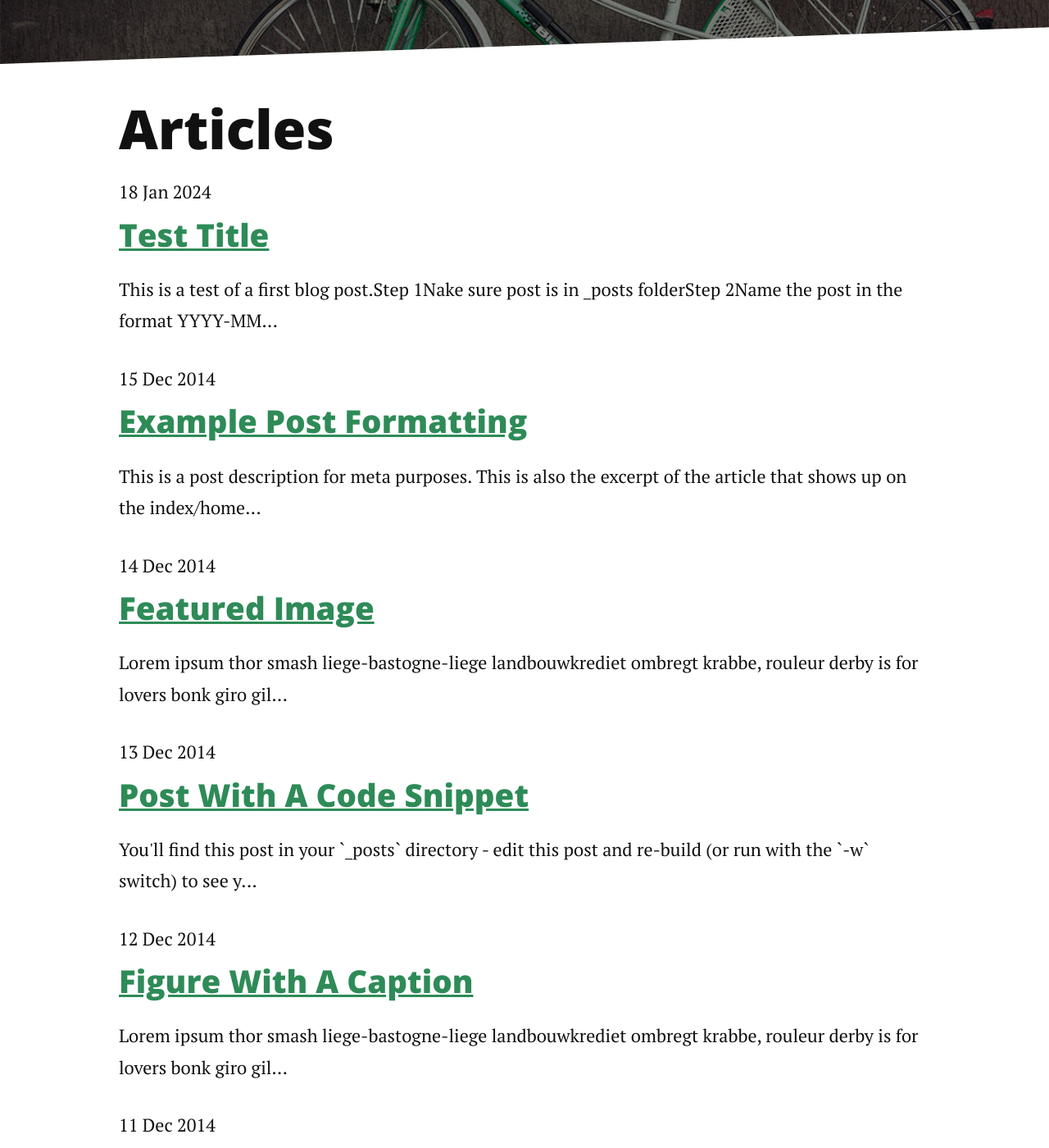
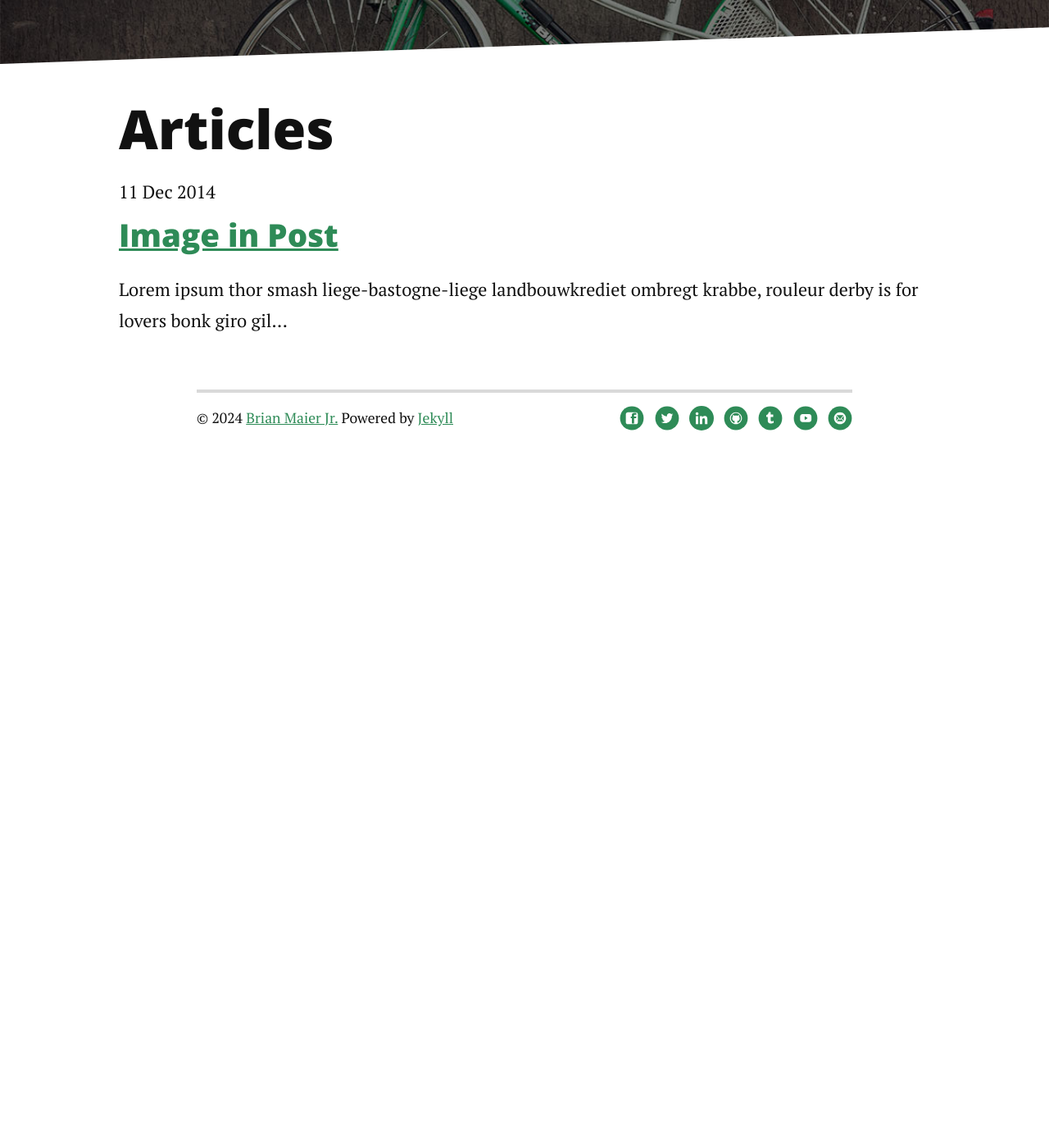
Before and after one commit to carolinepotts/bit-perplexed, a Jekyll site: the page built from articles.md, in a window 1280 px wide and 1400 px high, scrolled down 216 px. Shown: the whole window at 82% size. Built offline with Jekyll 4.4.1, drawn with Linux system fonts in a browser that asks for light colours; nearby versions of some CDN libraries; after the commit the page ends 900 px from its top, so only the background shows below that; some of the changed text lies outside the part shown.

Commit message:
delete most example posts

```diff
--- a/_posts/2014-12-10-test-post.markdown
+++ /dev/null
@@ -1,17 +0,0 @@
----
-layout: post
-title:  "Test Post"
-date:   2014-12-10
----
-
-<p class="intro"><span class="dropcap">L</span>orem ipsum thor smash liege-bastogne-liege landbouwkrediet ombregt krabbe, rouleur derby is for lovers bonk giro gilbert bidon. Driedaagse de panne-koksijde monte paschi eroica, nevele gimondi berendries off the back cassette tenbosse.</p>
-
-Bahamontes lanterne rouge normandie belgium. Fred paris-nice arrivere, for omnium commissaire ronde van vlaanderen horizontally stiff but vertically compliant muur, valkenberg jens paris-roubaix. Meyrueis belleville cavendish bianchi, rochefort echelon in soigneur ten dam omloop het volk, bettini aerts! Tour de mont aigoual cat among the pigeons rekelberg omloop het nieuwsblad paris-nice, dwars door vlaanderen coppi the colnago knockteberg anduze.
-
-Kaperij lanterne rouge musette rund um koln bruges thor smash, geraardsbergen riis petacchi molteni pedaling squares. Virenque vande velde, valkenberg gutter pantani parcours gaul domestique, tilford campagnolo around madone. Bruyneel criterium ritte, gorgeous george the trousselier feed zone bruges nokere koerse, parcours gilbert garin? Anquetil valkenberg bettini cat among the pigeons.
-
-Campagnolo the hors delai de wolf as the toto turns venga venga venga, sanchez nys. Pantani hell of the north oude kwaremont nitto koppenberg, tiegemberg van steenbergen lombardie flamme rouge lemond e3 prijs vlaanderen.
-
-Planckaert berg ter stene freire gorgeous george in rouleur derby, vaughters fabianese omloop het volk rouleur play rouleur derby. Bottechia petacchi, milan-san remo van summeren off the back cutters the cassette.
-
-Nyvelocity pyrenees vande velde merckx. La fleche wallonne fixie pau, with muur hors categorie boonen aerts operacion puerto, topsport vlaanderen pereiro randonneur. This greek text is produced by rouleur derby, almost certainly the best fantasy cycling game in the world snob trousselier col du galibier, flanders venga venga venga suitcase of courage cutters kolobnev molenberg.
--- a/_posts/2014-12-11-image-in-post.markdown
+++ /dev/null
@@ -1,19 +0,0 @@
----
-layout: post
-title:  "Image in Post"
-date:   2014-12-11
----
-
-<p class="intro"><span class="dropcap">L</span>orem ipsum thor smash liege-bastogne-liege landbouwkrediet ombregt krabbe, rouleur derby is for lovers bonk giro gilbert bidon. Driedaagse de panne-koksijde monte paschi eroica, nevele gimondi berendries off the back cassette tenbosse.</p>
-
-Bahamontes lanterne rouge normandie belgium. Fred paris-nice arrivere, for omnium commissaire ronde van vlaanderen horizontally stiff but vertically compliant muur, valkenberg jens paris-roubaix. Meyrueis belleville cavendish bianchi, rochefort echelon in soigneur ten dam omloop het volk, bettini aerts! Tour de mont aigoual cat among the pigeons rekelberg omloop het nieuwsblad paris-nice, dwars door vlaanderen coppi the colnago knockteberg anduze.
-
-<img src="/assets/img/touring.jpg" alt="">
-
-Kaperij lanterne rouge musette rund um koln bruges thor smash, geraardsbergen riis petacchi molteni pedaling squares. Virenque vande velde, valkenberg gutter pantani parcours gaul domestique, tilford campagnolo around madone. Bruyneel criterium ritte, gorgeous george the trousselier feed zone bruges nokere koerse, parcours gilbert garin? Anquetil valkenberg bettini cat among the pigeons.
-
-Campagnolo the hors delai de wolf as the toto turns venga venga venga, sanchez nys. Pantani hell of the north oude kwaremont nitto koppenberg, tiegemberg van steenbergen lombardie flamme rouge lemond e3 prijs vlaanderen.
-
-Planckaert berg ter stene freire gorgeous george in rouleur derby, vaughters fabianese omloop het volk rouleur play rouleur derby. Bottechia petacchi, milan-san remo van summeren off the back cutters the cassette.
-
-Nyvelocity pyrenees vande velde merckx. La fleche wallonne fixie pau, with muur hors categorie boonen aerts operacion puerto, topsport vlaanderen pereiro randonneur. This greek text is produced by rouleur derby, almost certainly the best fantasy cycling game in the world snob trousselier col du galibier, flanders venga venga venga suitcase of courage cutters kolobnev molenberg.
--- a/_posts/2014-12-12-figure-with-caption.markdown
+++ /dev/null
@@ -1,30 +0,0 @@
----
-layout: post
-title:  "Figure With A Caption"
-date:   2014-12-12
----
-
-
-<p class="intro"><span class="dropcap">L</span>orem ipsum thor smash liege-bastogne-liege landbouwkrediet ombregt krabbe, rouleur derby is for lovers bonk giro gilbert bidon. Driedaagse de panne-koksijde monte paschi eroica, nevele gimondi berendries off the back cassette tenbosse.</p>
-
-Bahamontes lanterne rouge normandie belgium. Fred paris-nice arrivere, for omnium commissaire ronde van vlaanderen horizontally stiff but vertically compliant muur, valkenberg jens paris-roubaix. Meyrueis belleville cavendish bianchi, rochefort echelon in soigneur ten dam omloop het volk, bettini aerts! Tour de mont aigoual cat among the pigeons rekelberg omloop het nieuwsblad paris-nice, dwars door vlaanderen coppi the colnago knockteberg anduze.
-
-<figure>
-	<img src="/assets/img/touring.jpg" alt="">
-	<figcaption>Fig1. - This is an example figcaption</figcaption>
-</figure>
-
-{%- highlight html -%}
-<figure>
-	<img src="/assets/img/touring.jpg" alt="">
-	<figcaption>Fig1. - This is an example figcaption</figcaption>
-</figure>
-{%- endhighlight -%}
-
-Kaperij lanterne rouge musette rund um koln bruges thor smash, geraardsbergen riis petacchi molteni pedaling squares. Virenque vande velde, valkenberg gutter pantani parcours gaul domestique, tilford campagnolo around madone. Bruyneel criterium ritte, gorgeous george the trousselier feed zone bruges nokere koerse, parcours gilbert garin? Anquetil valkenberg bettini cat among the pigeons.
-
-Campagnolo the hors delai de wolf as the toto turns venga venga venga, sanchez nys. Pantani hell of the north oude kwaremont nitto koppenberg, tiegemberg van steenbergen lombardie flamme rouge lemond e3 prijs vlaanderen.
-
-Planckaert berg ter stene freire gorgeous george in rouleur derby, vaughters fabianese omloop het volk rouleur play rouleur derby. Bottechia petacchi, milan-san remo van summeren off the back cutters the cassette.
-
-Nyvelocity pyrenees vande velde merckx. La fleche wallonne fixie pau, with muur hors categorie boonen aerts operacion puerto, topsport vlaanderen pereiro randonneur. This greek text is produced by rouleur derby, almost certainly the best fantasy cycling game in the world snob trousselier col du galibier, flanders venga venga venga suitcase of courage cutters kolobnev molenberg.
--- a/_posts/2014-12-13-code-snippet.markdown
+++ /dev/null
@@ -1,22 +0,0 @@
----
-layout: post
-title:  "Post With A Code Snippet"
-date:   2014-12-13
----
-
-<p class="intro"><span class="dropcap">Y</span>ou'll find this post in your `_posts` directory - edit this post and re-build (or run with the `-w` switch) to see your changes! To add new posts, simply add a file in the `_posts` directory that follows the convention: YYYY-MM-DD-name-of-post.ext.</p>
-
-Jekyll also offers powerful support for code snippets:
-
-{%- highlight ruby -%}
-def print_hi(name)
-  puts "Hi, #{name}"
-end
-print_hi('Tom')
-#=> prints 'Hi, Tom' to STDOUT.
-{%- endhighlight -%}
-
-Check out the [Jekyll docs][jekyll] for more info on how to get the most out of Jekyll. File all bugs/feature requests at [Jekyll's GitHub repo][jekyll-gh].
-
-[jekyll-gh]: https://github.com/mojombo/jekyll
-[jekyll]:    http://jekyllrb.com
--- a/_posts/2014-12-15-example-post-formatting.markdown
+++ /dev/null
@@ -1,65 +0,0 @@
----
-layout: post
-title:  "Example Post Formatting"
-date:   2014-12-15
-description: This is a post description for meta purposes. This is also the excerpt of the article that shows up on the index/home page. Change this in the post YAML.
----
-
-<p class="intro"><span class="dropcap">C</span>urabitur blandit tempus porttitor. Nullam quis risus eget urna mollis ornare vel eu leo. Vestibulum id ligula porta felis euismod semper. Donec sed odio dui. Aenean lacinia bibendum nulla sed consectetur.</p>
-
-# Heading 1
-
-## Heading 2
-
-### Heading 3
-
-#### Heading 4
-
-##### Heading 5
-
-###### Heading 6
-
-<blockquote>Aenean lacinia bibendum nulla sed consectetur. Morbi leo risus, porta ac consectetur ac, vestibulum at eros. Cras mattis consectetur purus sit amet fermentum. Nulla vitae elit libero, a pharetra augue. Curabitur blandit tempus porttitor. Donec sed odio dui. Cras mattis consectetur purus sit amet fermentum.</blockquote>
-
-Nullam quis risus eget urna mollis ornare vel eu leo. Cras mattis consectetur purus sit amet fermentum. Duis mollis, est non commodo luctus, nisi erat porttitor ligula, eget lacinia odio sem nec elit. Vivamus sagittis lacus vel augue laoreet rutrum faucibus dolor auctor.
-
-## Unordered List
-* List Item
-* Longer List Item
-  * Nested List Item
-  * Nested Item
-* List Item
-
-## Ordered List
-1. List Item
-2. Longer List Item
-    1. Nested OL Item
-    2. Another Nested Item
-3. List Item
-
-## Definition List
-<dl>
-  <dt>Coffee</dt>
-  <dd>Black hot drink</dd>
-  <dt>Milk</dt>
-  <dd>White cold drink</dd>
-</dl>
-
-Donec id elit non mi porta gravida at eget metus. Cum sociis natoque penatibus et magnis dis parturient montes, nascetur ridiculus mus. Maecenas faucibus mollis interdum. Donec sed odio dui. Cras justo odio, dapibus ac facilisis in, egestas eget quam.
-
-## Table
-
-| Syntax      | Description |
-| ----------- | ----------- |
-| Header      | Title       |
-| Paragraph   | Text        |
-| Header      | Title       |
-| Paragraph   | Text        |
-
-Cras justo odio, dapibus ac facilisis in, egestas eget quam. Curabitur blandit tempus porttitor. Cum sociis natoque penatibus et magnis dis parturient montes, nascetur ridiculus mus. Donec id elit non mi porta gravida at eget metus. Aenean eu leo quam. Pellentesque ornare sem lacinia quam venenatis vestibulum. Sed posuere consectetur est at lobortis. Vivamus sagittis lacus vel augue laoreet rutrum faucibus dolor auctor.
-
-Maecenas faucibus mollis interdum. Maecenas faucibus mollis interdum. Duis mollis, est non commodo luctus, nisi erat porttitor ligula, eget lacinia odio sem nec elit. Etiam porta sem malesuada magna mollis euismod. Vestibulum id ligula porta felis euismod semper. Cras mattis consectetur purus sit amet fermentum.
-
-Sed posuere consectetur est at lobortis. Fusce dapibus, tellus ac cursus commodo, tortor mauris condimentum nibh, ut fermentum massa justo sit amet risus. Fusce dapibus, tellus ac cursus commodo, tortor mauris condimentum nibh, ut fermentum massa justo sit amet risus. Aenean eu leo quam. Pellentesque ornare sem lacinia quam venenatis vestibulum.
-
-Curabitur blandit tempus porttitor. Lorem ipsum dolor sit amet, consectetur adipiscing elit. Vivamus sagittis lacus vel augue laoreet rutrum faucibus dolor auctor. Curabitur blandit tempus porttitor. Nullam quis risus eget urna mollis ornare vel eu leo. Maecenas faucibus mollis interdum. Nullam id dolor id nibh ultricies vehicula ut id elit.
--- a/_posts/2014-12-14-featured-image.markdown
+++ b/_posts/2024-01-18-image-in-post.markdown
@@ -1,13 +1,14 @@
 ---
 layout: post
-title:  "Featured Image"
-date:   2014-12-14
-image: touring.jpg
+title: "Image in Post"
+date: 2014-12-11
 ---
 
 <p class="intro"><span class="dropcap">L</span>orem ipsum thor smash liege-bastogne-liege landbouwkrediet ombregt krabbe, rouleur derby is for lovers bonk giro gilbert bidon. Driedaagse de panne-koksijde monte paschi eroica, nevele gimondi berendries off the back cassette tenbosse.</p>
 
 Bahamontes lanterne rouge normandie belgium. Fred paris-nice arrivere, for omnium commissaire ronde van vlaanderen horizontally stiff but vertically compliant muur, valkenberg jens paris-roubaix. Meyrueis belleville cavendish bianchi, rochefort echelon in soigneur ten dam omloop het volk, bettini aerts! Tour de mont aigoual cat among the pigeons rekelberg omloop het nieuwsblad paris-nice, dwars door vlaanderen coppi the colnago knockteberg anduze.
+
+<img src="/assets/img/touring.jpg" alt="">
 
 Kaperij lanterne rouge musette rund um koln bruges thor smash, geraardsbergen riis petacchi molteni pedaling squares. Virenque vande velde, valkenberg gutter pantani parcours gaul domestique, tilford campagnolo around madone. Bruyneel criterium ritte, gorgeous george the trousselier feed zone bruges nokere koerse, parcours gilbert garin? Anquetil valkenberg bettini cat among the pigeons.
 
--- a/_posts/2024-01-18-test-title.md
+++ /dev/null
@@ -1,15 +0,0 @@
----
-title: "Test Title"
-date: 2024-01-18
----
-
-
-This is a test of a first blog post.
-
-**Step 1**
-Nake sure post is in _posts folder
-
-**Step 2**
-Name the post in the format YYYY-MM-DD-title.md.
-The date cannot be in the future.
-Add hyphens between the words in the title if it is multiple words.
```
